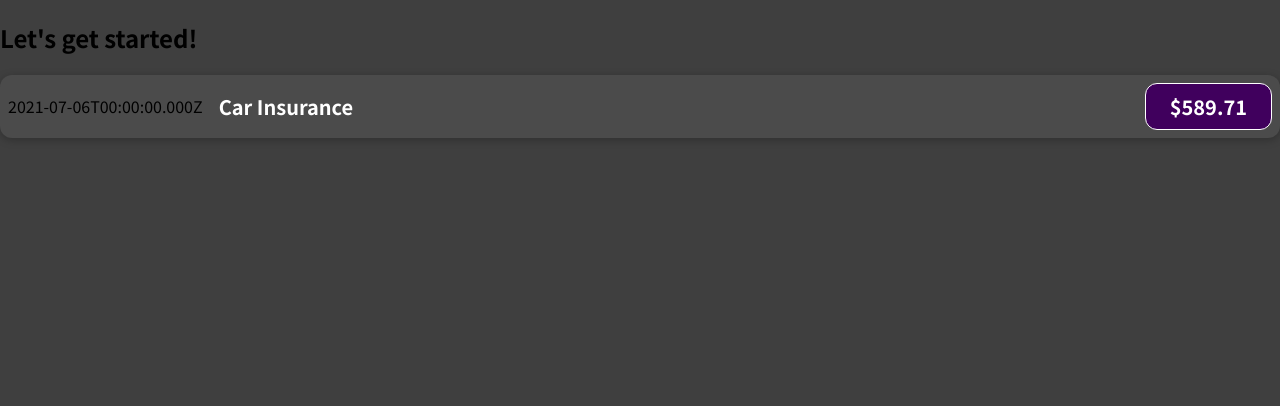
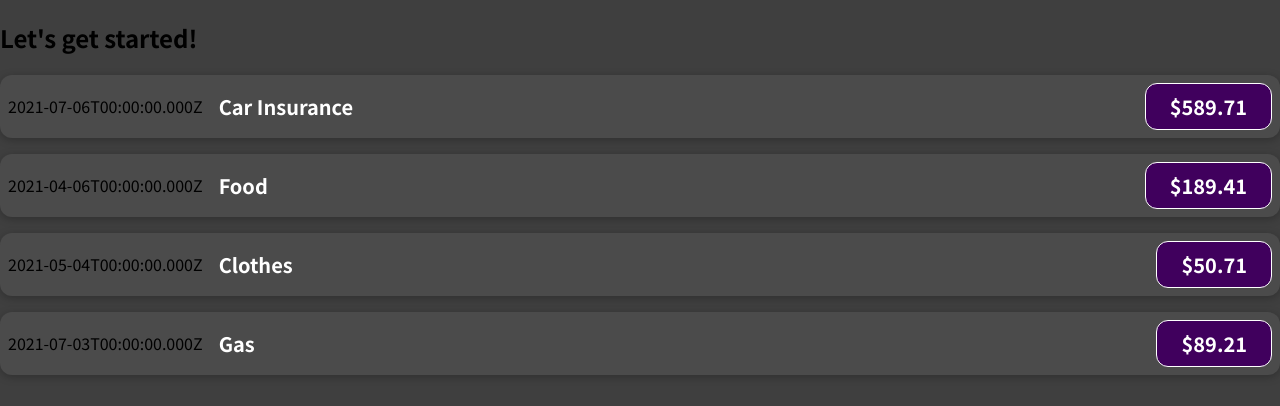
Before and after one commit to sethgabrielbrady/react-complete, a JavaScript app: page / in a window 1280 px wide. Shown: the top 406 px of the page. Built offline with nearby package versions, Linux system fonts and the light colour scheme.

Commit message:
Adds props

```diff
--- a/src/App.js
+++ b/src/App.js
@@ -1,11 +1,47 @@
 import ExpenseItem from "./components/ExpenseItem";
 
-
 function App() {
+  const expenses = [
+    {title: "Car Insurance",
+    amount: 589.71,
+    date: new Date(2021, 6, 6)
+    },
+    {title: "Food",
+    amount: 189.41,
+    date: new Date(2021, 3, 6)
+    },
+    {title: "Clothes",
+    amount: 50.71,
+    date: new Date(2021, 4, 4)
+    },
+    {title: "Gas",
+    amount: 89.21,
+    date: new Date(2021, 6, 3)
+    },
+  ]
   return (
     <div>
       <h2>Let's get started!</h2>
-      <ExpenseItem></ExpenseItem>
+      <ExpenseItem
+        title={expenses[0].title}
+        amount={expenses[0].amount}
+        date={expenses[0].date}
+      ></ExpenseItem>
+     <ExpenseItem
+        title={expenses[1].title}
+        amount={expenses[1].amount}
+        date={expenses[1].date}
+      ></ExpenseItem>
+      <ExpenseItem
+        title={expenses[2].title}
+        amount={expenses[2].amount}
+        date={expenses[2].date}
+      ></ExpenseItem>
+      <ExpenseItem
+        title={expenses[3].title}
+        amount={expenses[3].amount}
+        date={expenses[3].date}
+      ></ExpenseItem>
     </div>
   );
 }
--- a/src/components/ExpenseItem.js
+++ b/src/components/ExpenseItem.js
@@ -1,16 +1,12 @@
 import "./ExpenseItem.css"
 
-function ExpenseItem() {
-  const expenseDate = new Date(2021, 6, 6);
-  const expenseTitle = "Car Insurance";
-  const expenseAmount = 589.71
-
+function ExpenseItem(props) {
   return (
     <div className="expense-item">
-      <div>{ expenseDate.toISOString() }</div>
+      <div>{ props.date.toISOString() }</div>
       <div className="expense-item__description">
-        <h2>{ expenseTitle }</h2>
-        <div className="expense-item__price">${ expenseAmount }</div>
+        <h2>{ props.title }</h2>
+        <div className="expense-item__price">${ props.amount }</div>
       </div>
     </div>
   );
```
